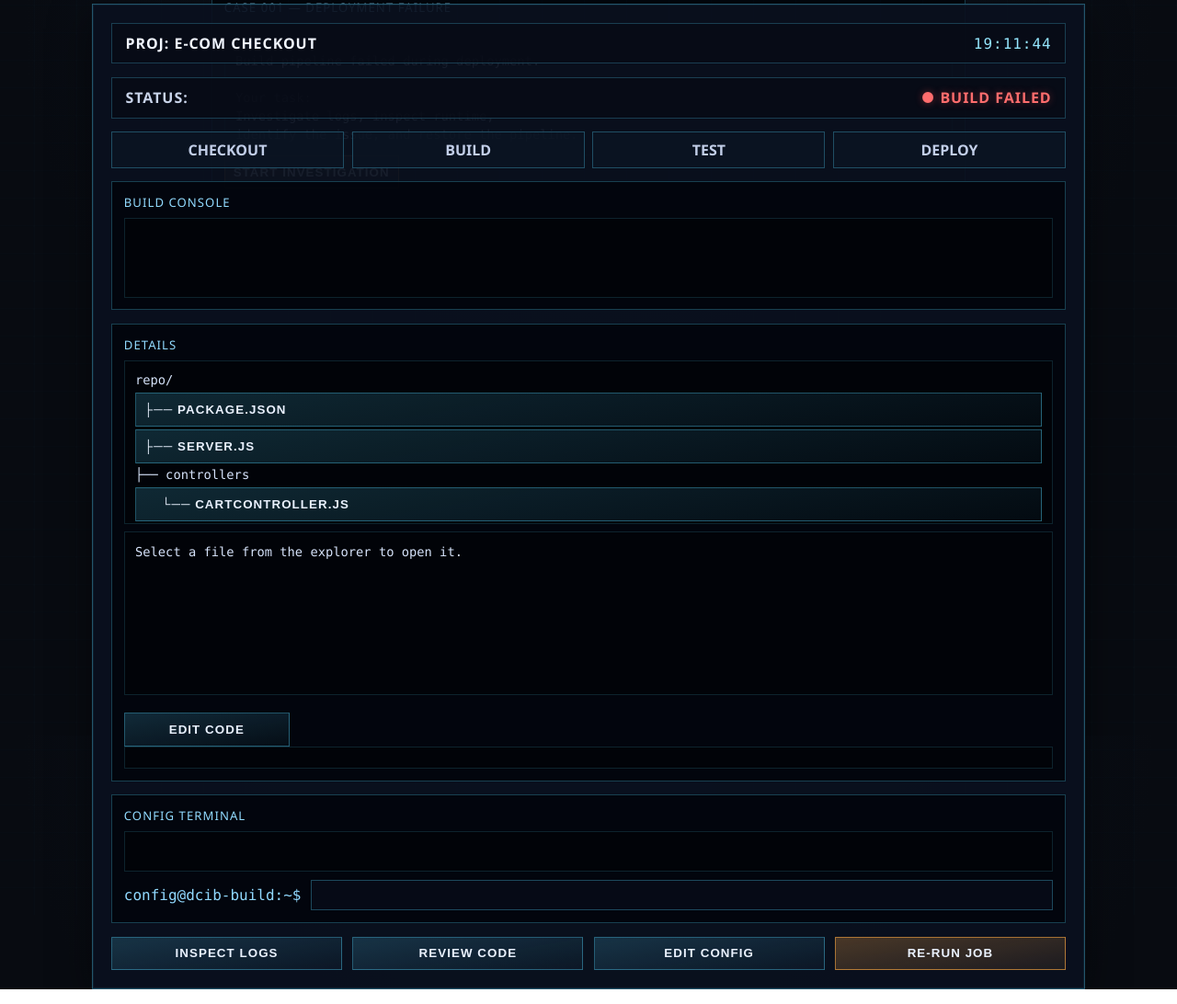
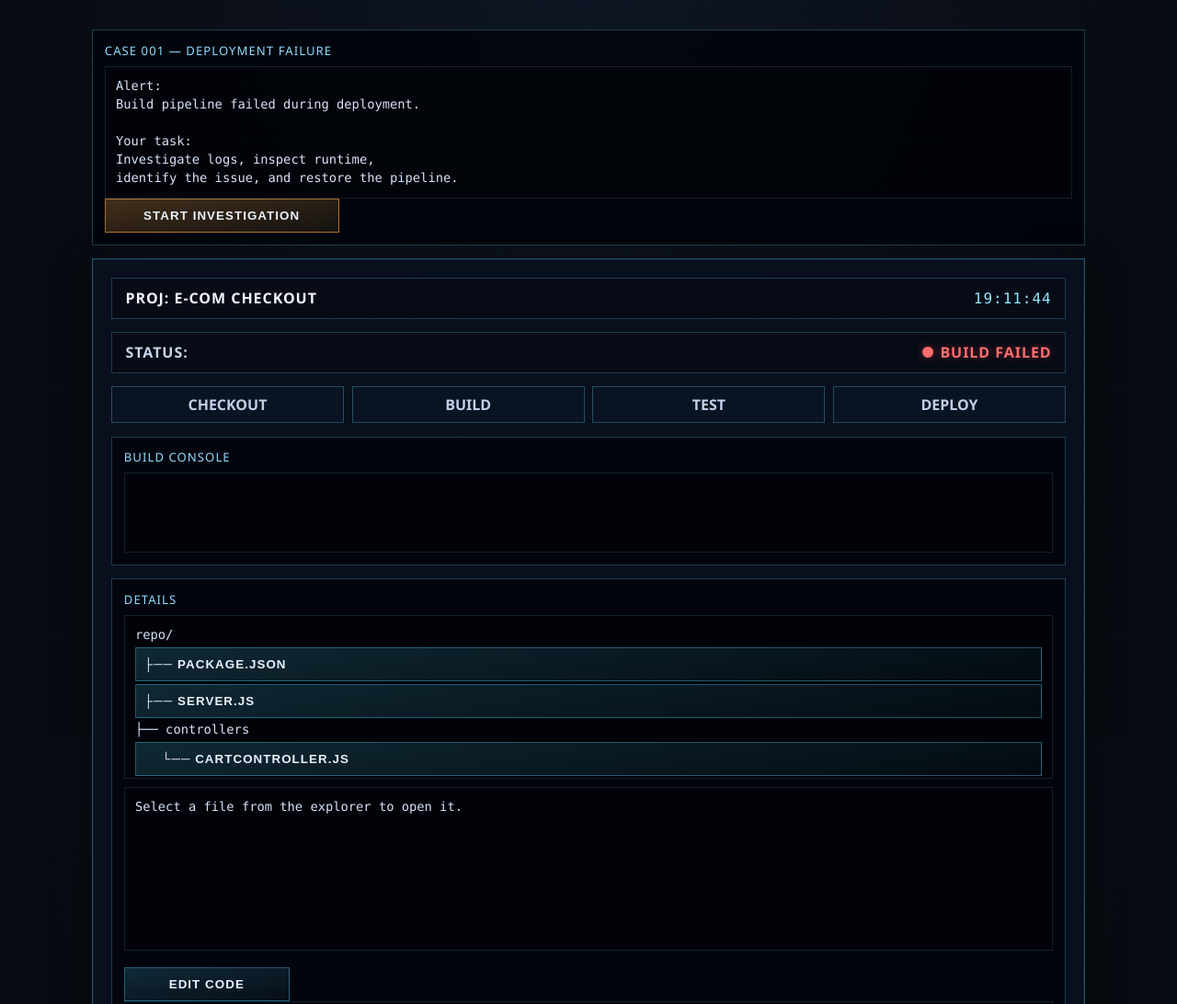
Before and after one commit to namit53/devops-learning-game, a plain HTML site: page frontend/level1.html in a window 1280 px wide. Shown: the top 1092 px of the page at 92% size. Drawn offline with Linux system fonts and the light colour scheme.

Commit message:
Constrain Level 1 build console with internal scrolling

```diff
--- a/frontend/css/styles.css
+++ b/frontend/css/styles.css
@@ -313,8 +313,20 @@ body.terminal-page {
 
 /* Level 1 investigation dashboard styles for frontend/level1.html */
 body.level1-page {
+  display: block;
   overflow: auto;
   padding: 2rem 1rem;
+}
+
+.level1-container {
+  position: relative;
+  z-index: 1;
+  width: min(1080px, 96vw);
+  min-height: 100vh;
+  margin: 0 auto;
+  display: flex;
+  flex-direction: column;
+  gap: 0.9rem;
 }
 
 .level1-dashboard {
@@ -438,6 +450,7 @@ body.level1-page {
 .config-output {
   margin: 0;
   flex: 1;
+  min-height: 0;
   overflow: auto;
   background: rgba(0, 0, 0, 0.35);
   border: 1px solid rgba(84, 214, 255, 0.15);
@@ -447,6 +460,12 @@ body.level1-page {
   font-size: 0.86rem;
   line-height: 1.45;
   white-space: pre-wrap;
+}
+
+
+.log-output {
+  max-height: min(44vh, 460px);
+  overflow-y: auto;
 }
 
 .config-form {
--- a/frontend/level1.html
+++ b/frontend/level1.html
@@ -9,7 +9,8 @@
   <body class="level1-page">
     <div class="background-code" aria-hidden="true"></div>
 
-    <section class="detail-panel" id="briefingPanel">
+    <div class="level1-container">
+      <section class="detail-panel" id="briefingPanel">
       <div class="panel-title">CASE 001 — DEPLOYMENT FAILURE</div>
       <pre class="detail-output">Alert:
 Build pipeline failed during deployment.
@@ -79,6 +80,8 @@ identify the issue, and restore the pipeline.</pre>
       </section>
     </main>
 
+    </div>
+
     <script src="js/level1.js"></script>
   </body>
 </html>
```
